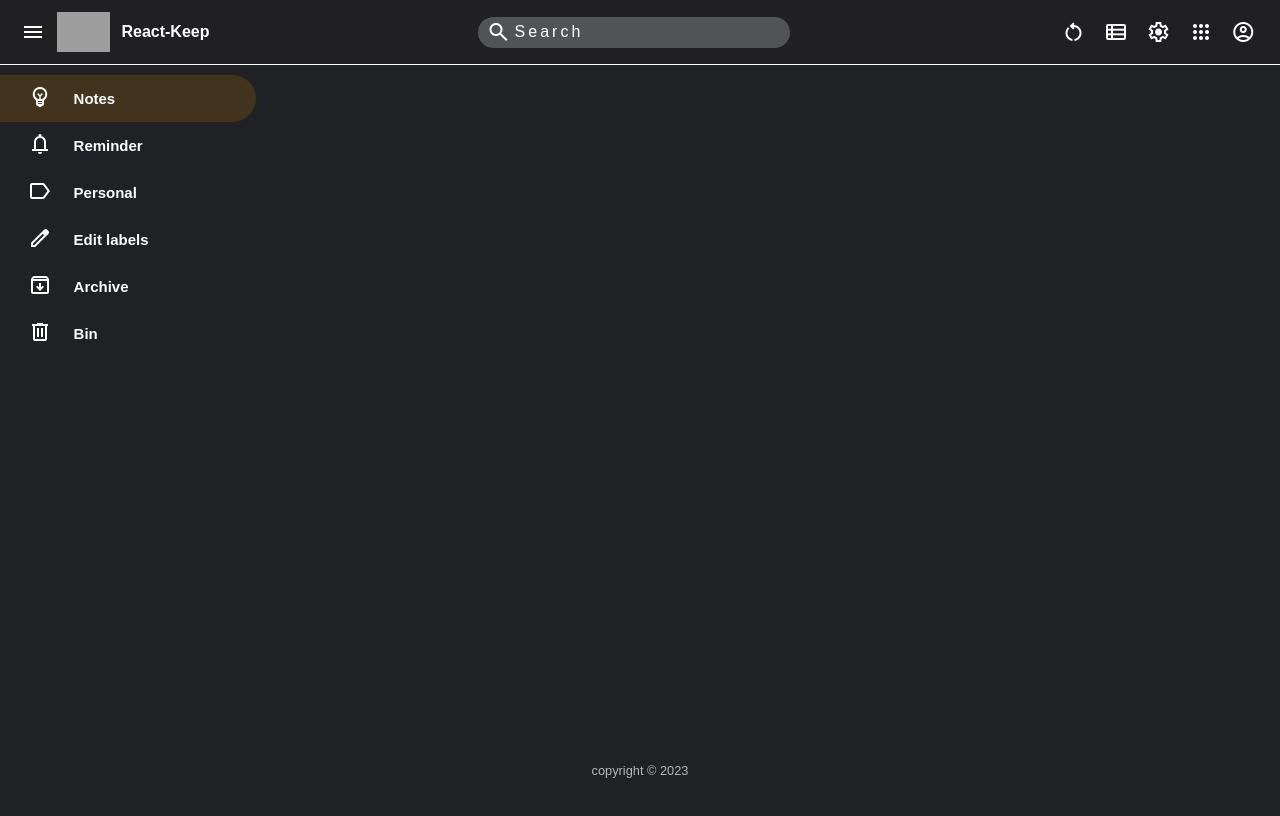
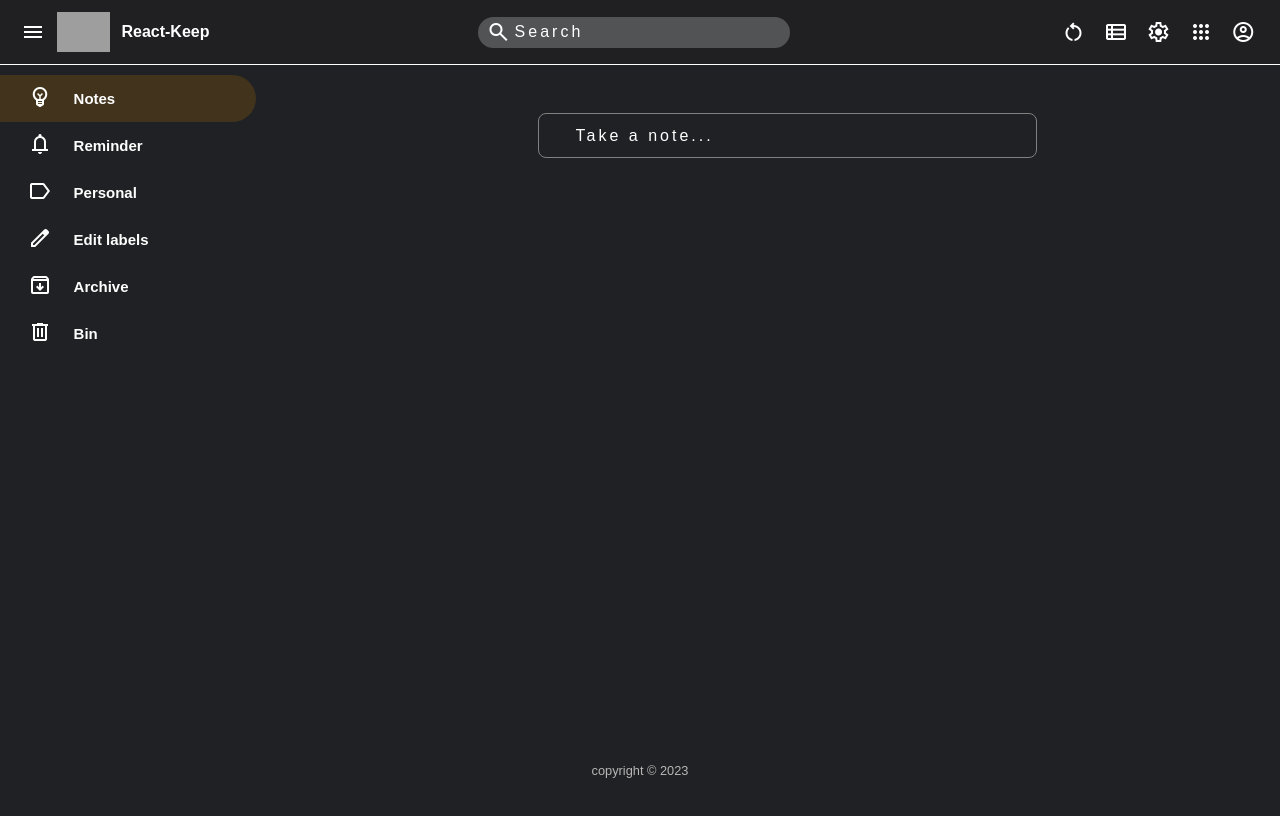
Before and after one commit to AnandRP2030/React-Keep-App, a React (Vite) app: page / in a window 1280 px wide. Shown: the top 816 px of the page. Built offline with nearby package versions, Linux system fonts and the light colour scheme; grey boxes are pictures that could not be loaded.

Commit message:
react keep app completed

```diff
--- a/package.json
+++ b/package.json
@@ -16,6 +16,6 @@
     "@types/react": "^18.0.27",
     "@types/react-dom": "^18.0.10",
     "@vitejs/plugin-react": "^3.1.0",
-    "vite": "^4.1.0"
+    "vite": "^4.1.4"
   }
 }
--- a/src/App.jsx
+++ b/src/App.jsx
@@ -1,15 +1,26 @@
 import Navbar from "./components/Navbar/navbar.jsx";
 import Footer from "./components/Footer/footer.jsx";
-import {LeftNav} from "./components/left-bar/LeftBar.jsx";
+import { LeftNav } from "./components/left-bar/LeftBar.jsx";
+import TakeNote from "./components/TakeNote/InputNote.jsx";
+import { DisplayNote } from "./components/DisplayNote/displayNote.jsx";
+import { useState } from "react";
+function App() {
 
-function App (){
+  const [noteArray, setNoteArray] = useState([]);
+
+  function addNote(value) {
+    setNoteArray([...noteArray, { value }]);
+  }
+
   return (
     <div>
-    <Navbar/>
-    <LeftNav/>
-    <Footer/>
+      <Navbar />
+      <LeftNav />
+      <TakeNote addNote={addNote}/>
+      <DisplayNote noteArray={noteArray}/>
+      <Footer />
     </div>
-  )
+  );
 }
 
 export default App;
--- /dev/null
+++ b/src/components/DisplayNote/NoteBox.jsx
@@ -0,0 +1,12 @@
+import style from "./displayNote.module.css";
+
+export default function NoteBox (props) {
+
+    const {value} = props;
+
+    return (
+        <div className={style.box}>
+            {value}
+        </div>
+    )
+}
--- /dev/null
+++ b/src/components/DisplayNote/displayNote.jsx
@@ -0,0 +1,18 @@
+import style from "./displayNote.module.css";
+import { useState } from "react";
+import NoteBox from "./NoteBox";
+
+const DisplayNote = ({noteArray}) => {
+
+
+  return (
+    <div className={style.displayContainer}>
+      {noteArray.map((note, index) => {
+        return <NoteBox key={index} value={note.value} />;
+      })}
+
+    </div>
+  );
+};
+
+export { DisplayNote };
--- /dev/null
+++ b/src/components/DisplayNote/displayNote.module.css
@@ -0,0 +1,25 @@
+.displayContainer {
+    width: 71%;
+    display: grid;
+    grid-template-columns: repeat(4, 1fr);
+    margin: auto;
+    height: auto;
+    position: relative;
+    bottom: 908px;
+    left: 8%;
+    gap: 10px;
+    padding: 10px 2%;
+    box-sizing: border-box;
+}
+
+.box {
+    width: 100%;
+    background-color: transparent;
+    height: 100px;
+    border: 1px solid #ccc4c4;
+    color: white;
+    display: flex;
+    align-items: center;
+    justify-content: center;
+    border-radius: 5px;
+}
--- /dev/null
+++ b/src/components/TakeNote/InputNote.jsx
@@ -0,0 +1,27 @@
+  import style from "./takeInput.module.css";
+  import { useState } from "react";
+
+  export default function TakeNote({addNote}) {
+    const [inputData, setInputData] = useState("");
+
+    const handleKeydown = (e) => {
+      if (event.key === "Enter"){
+        addNote(inputData);
+        setInputData("");
+      }
+    }
+    return (
+      <div>
+        <input
+          onChange={(e) => {
+            setInputData(e.target.value);
+          }}
+          onKeyDown={handleKeydown}
+          className={style.takeInput}
+          value={inputData}
+          type="text"
+          placeholder="Take a note..."
+        />
+      </div>
+    );
+  }
--- /dev/null
+++ b/src/components/TakeNote/takeinput.module.css
@@ -0,0 +1,15 @@
+.takeInput {
+  border-radius: 8px;
+  width: 39%;
+  height: 45px;
+  padding-left: 37px;
+  box-sizing: border-box;
+  background: transparent;
+  color: white;
+  border: 1px solid gray;
+  font-size: 1rem;
+  letter-spacing: 3px;
+  position: relative;
+  bottom: 972px;
+  left: 42%;
+}
```
Also changed, not shown: src/components/Navbar/navbar.jsx (+30 -14 lines), 1 other file (tests, documents, lock files or other folders).
